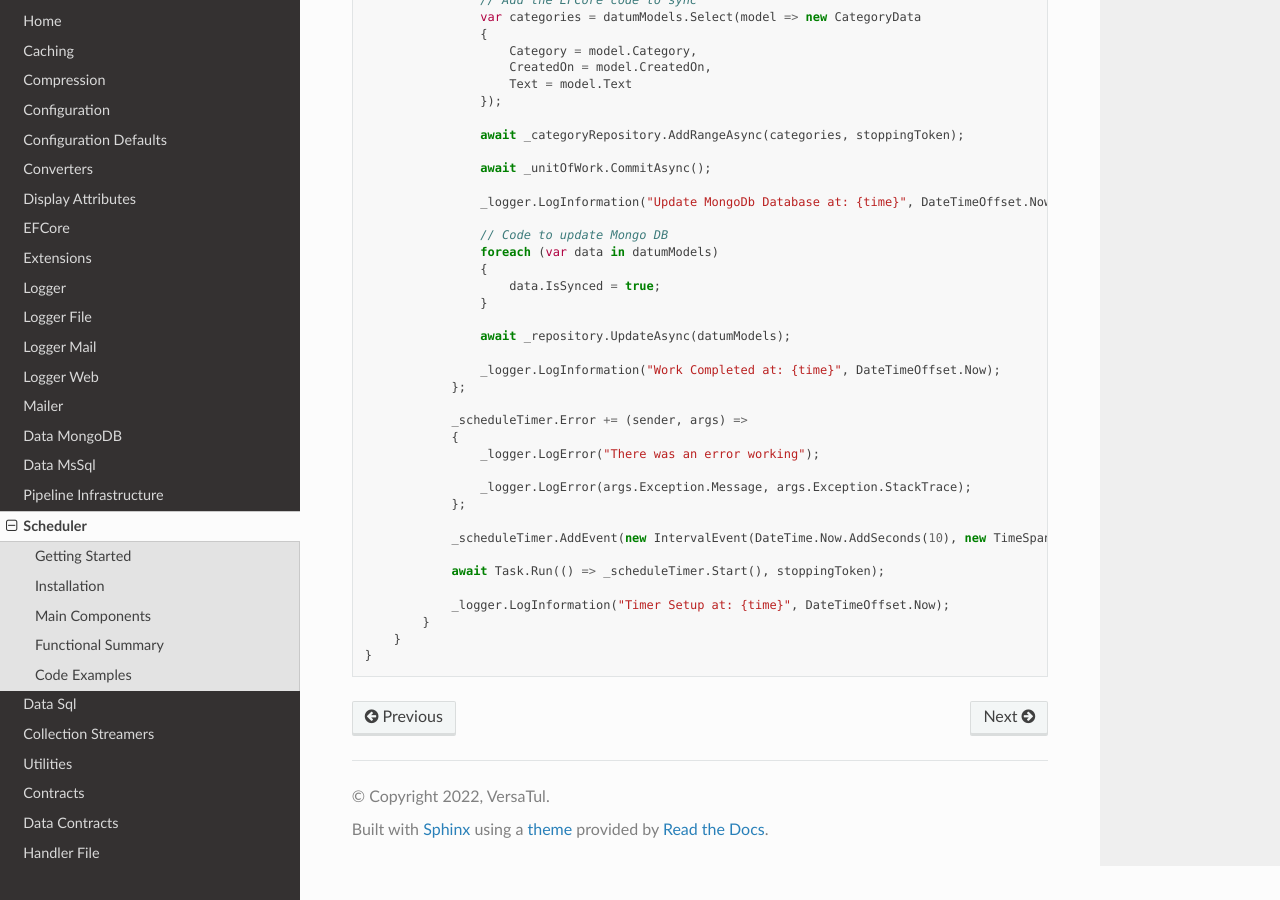
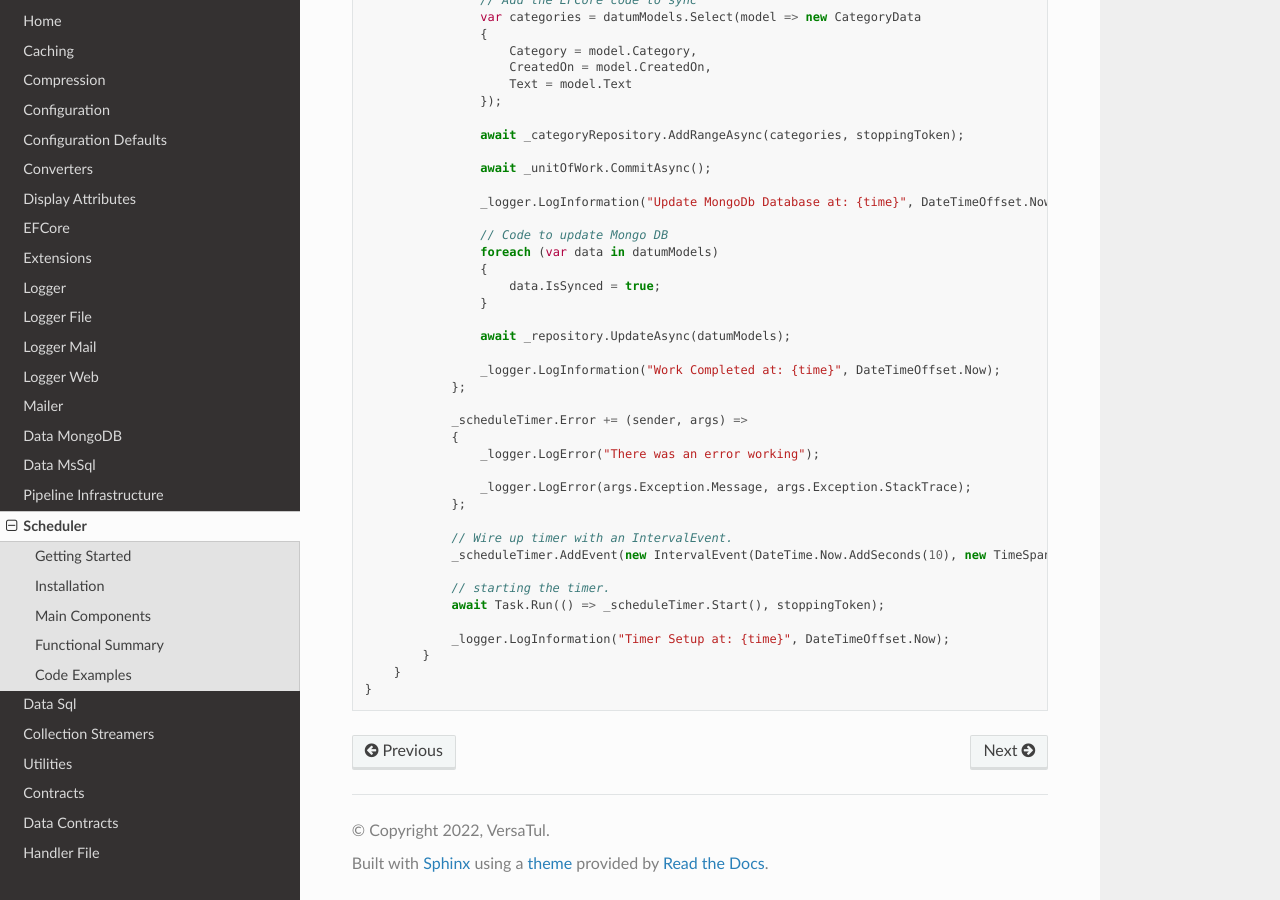
Before and after one commit to BjornWilliams/DocsVersaTul, a Sphinx documentation site: the page built from docs/source/scheduler.rst, in a window 1280 px wide and 900 px high, scrolled down 2573 px. Built offline with Sphinx 7.4.7 and the Read the Docs theme 2.0.0, drawn with Linux system fonts in a browser that asks for light colours.

Commit message:
Update scheduler.rst
added comments

```diff
--- a/docs/source/scheduler.rst
+++ b/docs/source/scheduler.rst
@@ -133,8 +133,10 @@ Code Examples
                     _logger.LogError(args.Exception.Message, args.Exception.StackTrace);
                 };
 
+                // Wire up timer with an IntervalEvent.
                 _scheduleTimer.AddEvent(new IntervalEvent(DateTime.Now.AddSeconds(10), new TimeSpan(0, 0, 120)));
 
+                // starting the timer.
                 await Task.Run(() => _scheduleTimer.Start(), stoppingToken);
 
                 _logger.LogInformation("Timer Setup at: {time}", DateTimeOffset.Now);
```
